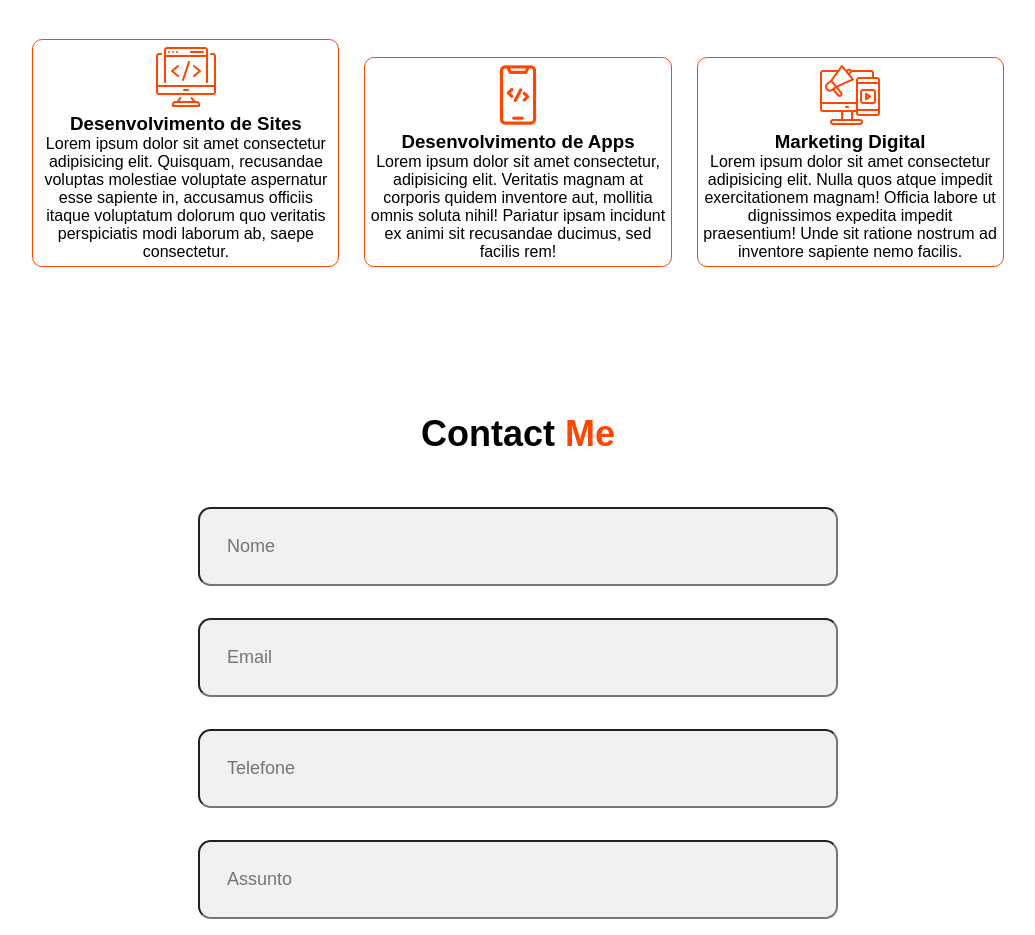
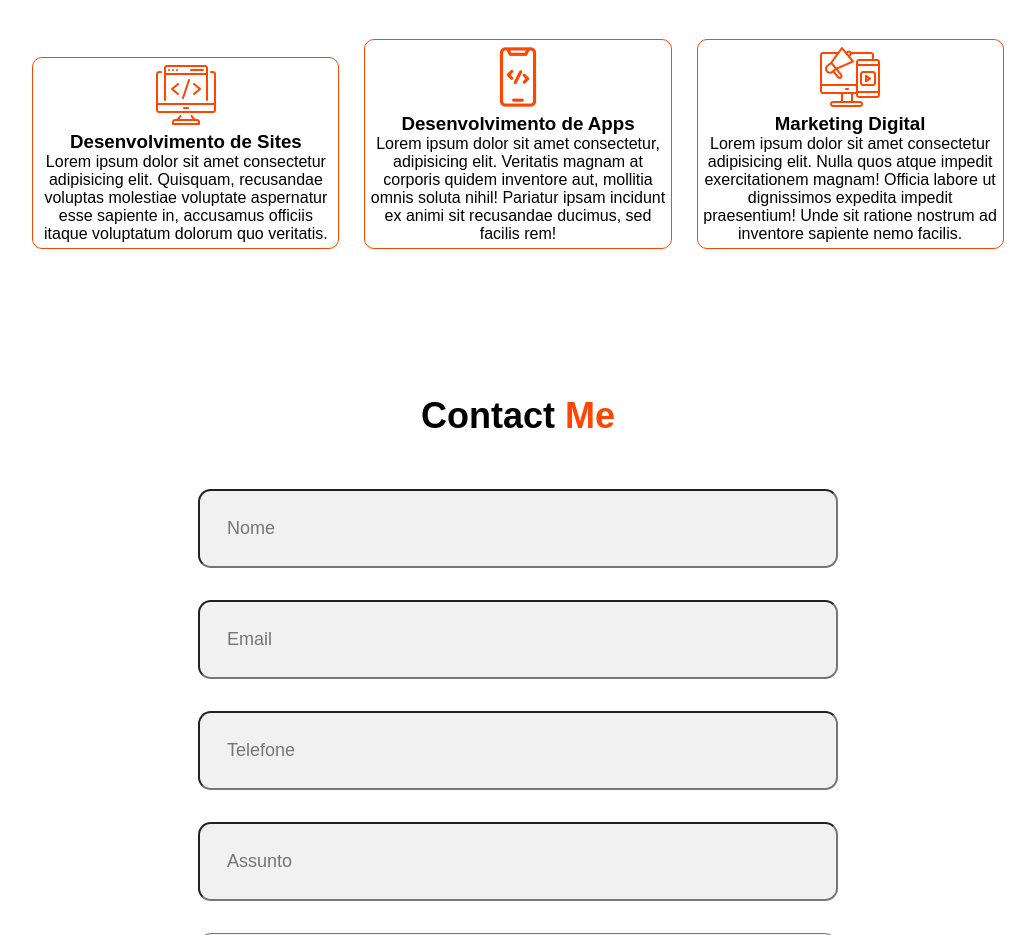
Before and after one commit to Godoi00964/Godoy-Dev, a plain HTML site: page index.html in a window 1280 px wide. Shown: the part 1820-2755 px from the top of the page, without its empty margins (122-1157 px from the left). Drawn offline with nearby package versions, Linux system fonts and the light colour scheme; a script that the page names is missing.

Commit message:
Alterado o paragrafo

```diff
--- a/index.html
+++ b/index.html
@@ -68,8 +68,8 @@
                 <img src="img/pc.png">
                 <h3>Desenvolvimento de Sites</h3>
                 <p>Lorem ipsum dolor sit amet consectetur adipisicing elit. Quisquam, recusandae voluptas molestiae
-                    voluptate aspernatur esse sapiente in, accusamus officiis itaque voluptatum dolorum quo veritatis
-                    perspiciatis modi laborum ab, saepe consectetur.
+                    voluptate aspernatur esse sapiente in, accusamus officiis itaque voluptatum dolorum quo veritatis.
+
                 </p>
             </div>
             <div class="card">
```
